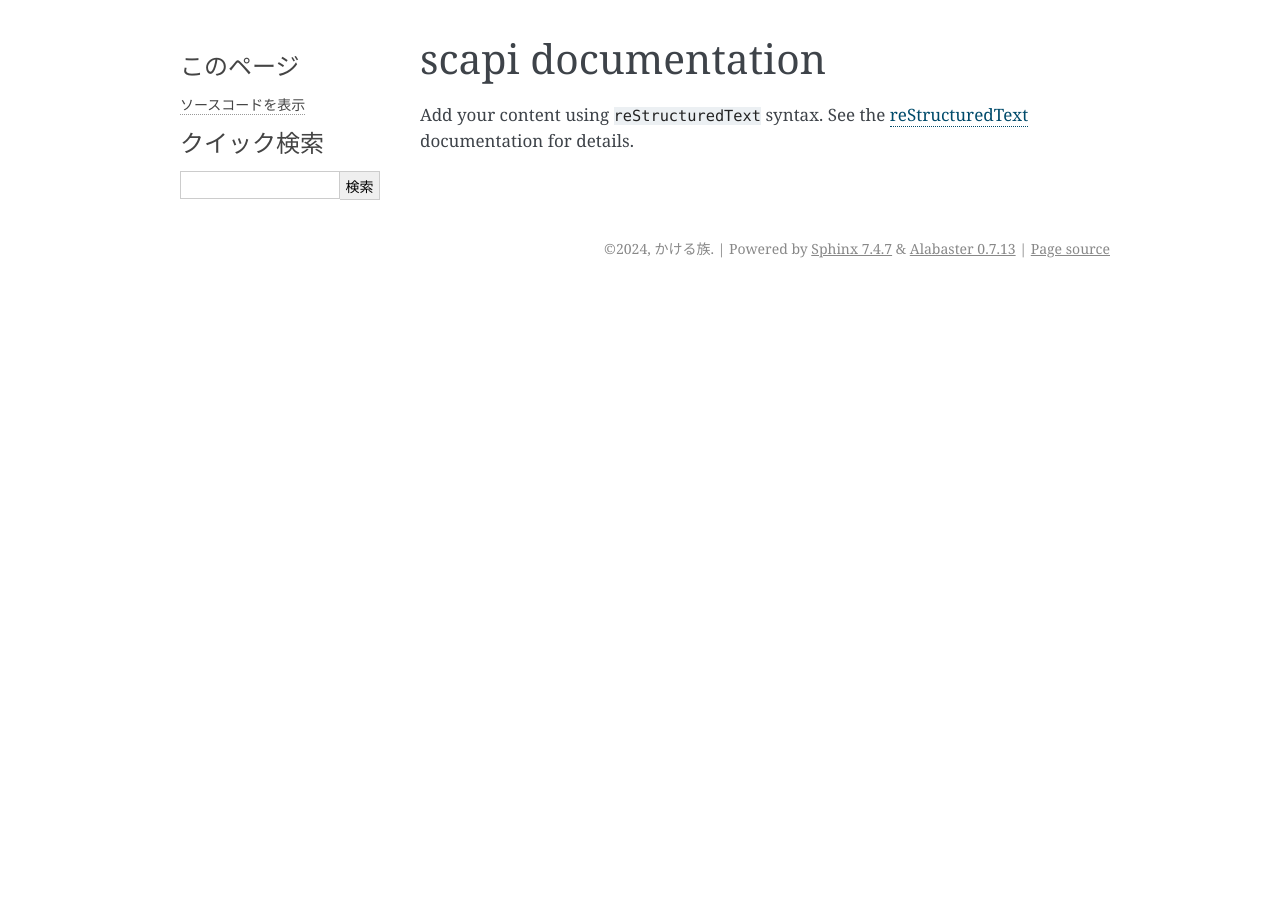
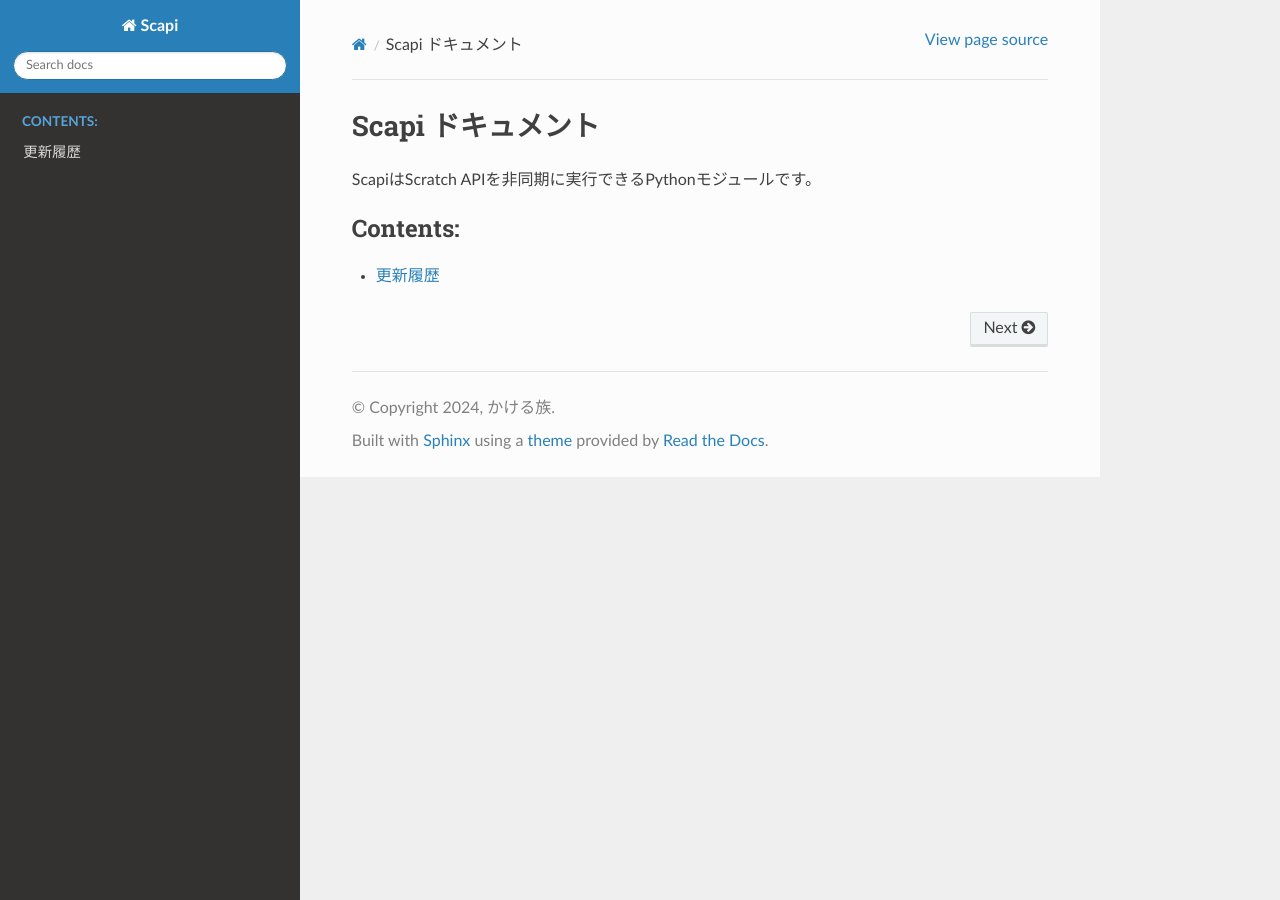
Before and after one commit to kakeruzoku/scapi, a Sphinx documentation site: the page built from docs/index.rst, in a window 1280 px wide. Built offline with Sphinx 7.4.7 and the Read the Docs theme 3.1.0, drawn with Linux system fonts in a browser that asks for light colours; the version number could not be read and is left out.

Commit message:
形整えた
テーマ変更とか

```diff
--- /dev/null
+++ b/docs/changelog.rst
@@ -0,0 +1,2 @@
+更新履歴
+===================
--- a/docs/conf.py
+++ b/docs/conf.py
@@ -6,7 +6,7 @@
 
 
 # -- Project information -----------------------------------------------------
-project = 'scapi'
+project = 'Scapi'
 copyright = '2024, かける族'
 author = 'かける族'
 
@@ -34,7 +34,7 @@
 
 # -- Options for HTML output -------------------------------------------------
 
-html_theme = 'alabaster'
+html_theme = 'sphinx_rtd_theme'
 html_static_path = ['_static']
 
 latex_elements = {
--- a/docs/index.rst
+++ b/docs/index.rst
@@ -1,16 +1,10 @@
-.. scapi documentation master file, created by
-   sphinx-quickstart on Fri Aug 22 15:12:32 2025.
-   You can adapt this file completely to your liking, but it should at least
-   contain the root `toctree` directive.
-
-scapi documentation
+Scapi ドキュメント
 ===================
 
-Add your content using ``reStructuredText`` syntax. See the
-`reStructuredText <https://www.sphinx-doc.org/en/master/usage/restructuredtext/index.html>`_
-documentation for details.
-
+ScapiはScratch APIを非同期に実行できるPythonモジュールです。
 
 .. toctree::
    :maxdepth: 2
    :caption: Contents:
+
+   changelog.rst
```
